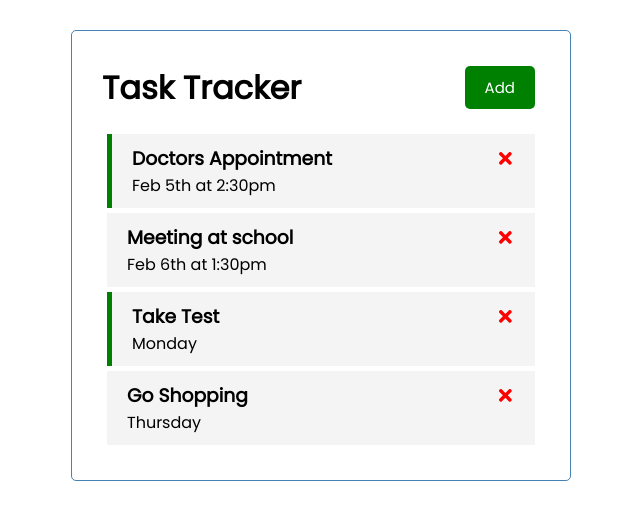
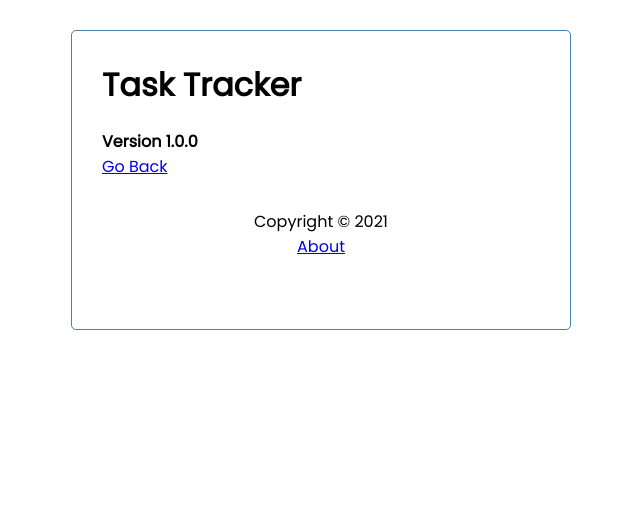
Before and after one commit to RossieK/React-task-tracker, a React (Create React App) app: page /about in a window 1280 px wide. Shown: the top 520 px of the page, without its empty margins (319-959 px from the left). Built offline with nearby package versions, Linux system fonts and the light colour scheme; data requests are answered from the project's data file; the HTML template or start-up script is replaced by a standard one.

Commit message:
Add routing and about page

```diff
--- a/package.json
+++ b/package.json
@@ -10,6 +10,7 @@
         "react": "^17.0.1",
         "react-dom": "^17.0.1",
         "react-icons": "^4.2.0",
+        "react-router-dom": "^5.2.0",
         "react-scripts": "4.0.3",
         "web-vitals": "^1.1.0"
     },
--- a/src/App.js
+++ b/src/App.js
@@ -1,7 +1,10 @@
 import { useState, useEffect } from "react"
+import { BrowserRouter as Router, Route } from "react-router-dom";
 import Header from './components/Header'
 import Tasks from './components/Tasks'
 import AddTask from './components/AddTask'
+import Footer from './components/Footer'
+import About from './components/About'
 
 function App() {
   const [showAddTask, setShowAddTask] = useState(false)
@@ -66,11 +69,19 @@
   }
 
   return (
-    <div className="container" >
-      <Header onAdd={() => setShowAddTask(!showAddTask)} showAdd={showAddTask} />
-      { showAddTask && <AddTask onAdd={addTask} />}
-      {tasks.length > 0 ? <Tasks tasks={tasks} onDelete={deleteTask} onToggle={toggleReminder} /> : 'No Tasks Yet'}
-    </div>
+    <Router>
+      <div className="container" >
+        <Header onAdd={() => setShowAddTask(!showAddTask)} showAdd={showAddTask} />
+        <Route path='/' exact render={(props) => (
+          <>
+            {showAddTask && <AddTask onAdd={addTask} />}
+            {tasks.length > 0 ? <Tasks tasks={tasks} onDelete={deleteTask} onToggle={toggleReminder} /> : 'No Tasks Yet'}
+          </>
+        )} />
+        <Route path='/about' component={About} />
+        <Footer />
+      </div>
+    </Router>
   );
 }
 
--- /dev/null
+++ b/src/components/About.js
@@ -0,0 +1,12 @@
+import { Link } from "react-router-dom";
+
+const About = () => {
+    return (
+        <div>
+            <h4>Version 1.0.0</h4>
+            <Link to="/">Go Back</Link>
+        </div>
+    )
+}
+
+export default About
--- /dev/null
+++ b/src/components/Footer.js
@@ -0,0 +1,12 @@
+import { Link } from "react-router-dom";
+
+const Footer = () => {
+    return (
+        <footer>
+            <p>Copyright &copy; 2021</p>
+            <Link to="/about">About</Link>
+        </footer>
+    )
+}
+
+export default Footer
--- a/src/components/Header.js
+++ b/src/components/Header.js
@@ -1,12 +1,14 @@
 import PropTypes from 'prop-types'
-import Button from './Button';
+import Button from './Button'
+import { useLocation } from "react-router-dom";
 
 const Header = ({ title, onAdd, showAdd }) => {
+const location = useLocation()
 
     return (
         <header className='header'>
             <h1>{title}</h1>
-            <Button color={showAdd ? 'red' : 'green'} text={showAdd ? 'Close' : 'Add'} onClick={onAdd} />
+           { location.pathname === '/' && <Button color={showAdd ? 'red' : 'green'} text={showAdd ? 'Close' : 'Add'} onClick={onAdd} />}
         </header>
     )
 }
```
Also changed, not shown: 1 other file (tests, documents, lock files or other folders).
